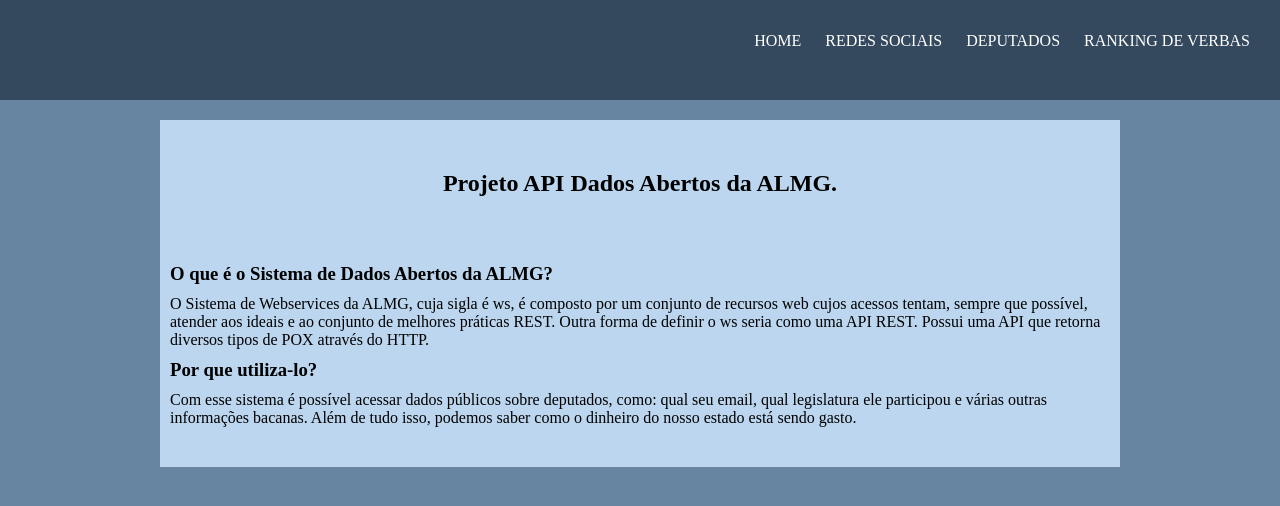
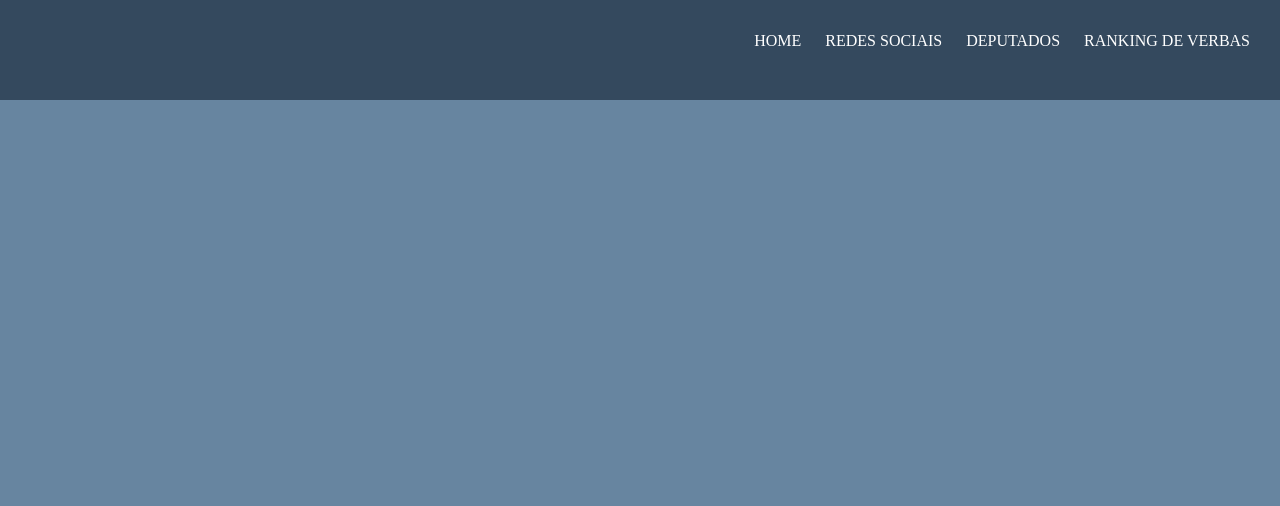
Before and after one commit to ZombieDaniel/DadosALMG, a PHP site: page /index.php in a window 1280 px wide. Shown: the top 506 px of the page. Run offline with PHP 8.4, Linux system fonts and the light colour scheme; data that the repository does not hold is empty.

Commit message:
Update index.php

```diff
--- a/index.php
+++ b/index.php
@@ -102,26 +102,12 @@ $redesSociais = json_decode($jsonarray, true);
 <body>
     <div class="header">
             <ul class="menu">
-                <a href="index.php">Home</a>
+                <a href="./home.php">Home</a>
                 <a href="./midia.php">Redes Sociais</a>
                 <a href="./consulta.php">Deputados</a>
                 <a href="./verba.php">Ranking de Verbas</a>
             </ul>
     </div>
-    <div class="container">
-            <div id="conteudo">
-            <h2>Projeto API Dados Abertos da ALMG.</h2>
-            <br><br>
-            <h3>O que é o Sistema de Dados Abertos da ALMG?</h3>
-            <p>O Sistema de Webservices da ALMG, cuja sigla é ws, é composto por um conjunto de recursos web cujos
-            acessos tentam, sempre que possível, atender aos ideais e ao conjunto de melhores práticas REST.
-            Outra forma de definir o ws seria como uma API REST. Possui uma API que retorna diversos tipos de POX
-            através do HTTP.<br></p>
-
-            <h3>Por que utiliza-lo?</h3>
-            <p>Com esse sistema é possível acessar dados públicos sobre deputados, como: qual seu email, qual legislatura
-                ele participou e várias outras informações bacanas.
-                Além de tudo isso, podemos saber como o dinheiro do nosso estado está sendo gasto.</p>
 
 
 </body>
```
